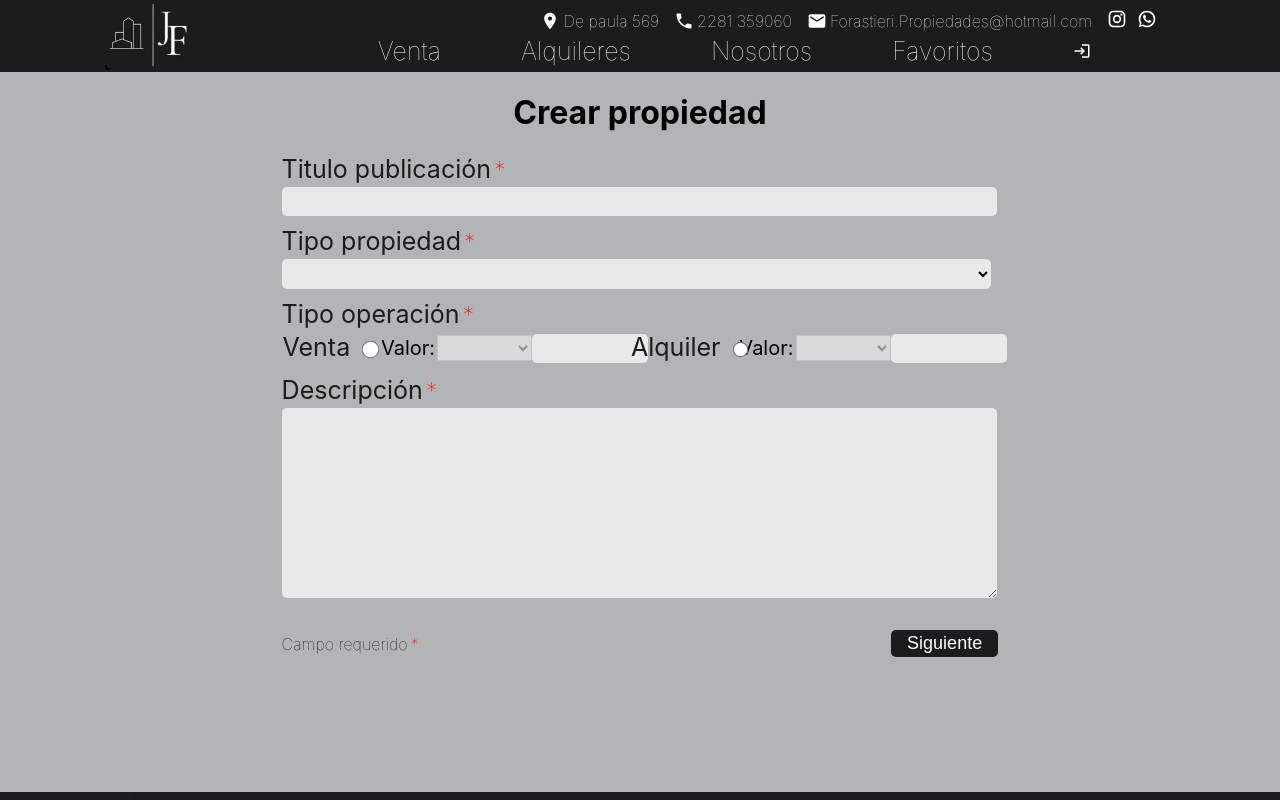
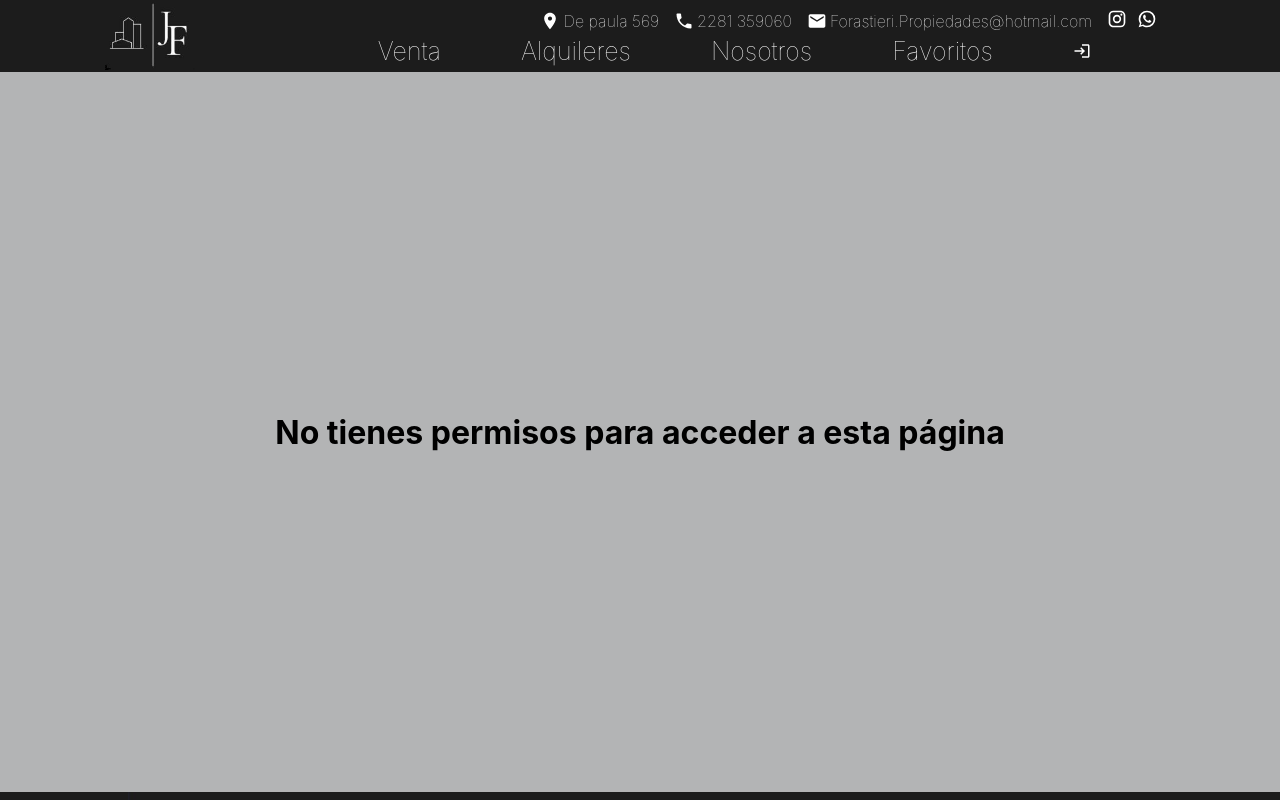
Before and after one commit to lucianoForastiere/Front, a React (Create React App) app: page /admin/creaPropiedad in a window 1280 px wide. Shown: the top 800 px of the page. Built offline with nearby package versions, Linux system fonts and the light colour scheme.

Commit message:
log admin

```diff
--- a/src/App.js
+++ b/src/App.js
@@ -14,12 +14,13 @@ import ListaPropsAdminPage from './paginas/ListaProspAdminPage';
 import EditaPropiedad from './paginas/EditaPropiedad';
 import ContactoPAntallaCH from './componentes/ContactoPantallaCH';
 import AltaUsuarioPage from './paginas/AltaUsuario';
-import './App.css';
 import ListaUsuariosPage from './paginas/ListaUsuariosPage';
 import EditaUsuarioPage from './paginas/EditaUsuario';
+import './App.css';
 
 
 function App() {
+
   return (
     <InmobiliariaProvider>
       <div className="App">
@@ -35,12 +36,14 @@ function App() {
           <Route path='/contacto' element={<ContactoPAntallaCH/>} />
           <Route path='/detalle/:id' element={<DetalleProp/>} />
           <Route path='/favoritos' element={<FavoritosPage/>} />
-          <Route path='/admin/creaPropiedad' element={<CreaPropiedad/>} />
-          <Route path='/admin/listaPropsAdmin' element={<ListaPropsAdminPage/>} />
-          <Route path='admin/editaProp/:_id' element={<EditaPropiedad/>} />
-          <Route path='/admin/creaUsuario' element={<AltaUsuarioPage/>} />
-          <Route path='/admin/listaUsuarios' element={<ListaUsuariosPage/>} />
-          <Route path='/admin/editaUsuario/:_id' element={<EditaUsuarioPage/>} />
+          {/* rutas para Admin */}
+          <Route path='/admin/creaPropiedad' element={<CreaPropiedad />} />
+          <Route path='/admin/listaPropsAdmin' element={<ListaPropsAdminPage />} />
+          <Route path='admin/editaProp/:_id' element={<EditaPropiedad />} />
+          <Route path='/admin/creaUsuario' element={<AltaUsuarioPage />} />
+          <Route path='/admin/listaUsuarios' element={<ListaUsuariosPage />} />
+          <Route path='/admin/editaUsuario/:_id' element={<EditaUsuarioPage />} />
+
           <Route path='*' element={<h1>404 Not Found</h1>} />
         </Routes>
 
--- a/src/componentes/LandingA/index.jsx
+++ b/src/componentes/LandingA/index.jsx
@@ -23,7 +23,7 @@ function LandingPage2() {
                     <Link to={'/alquiler'}>
                         <button className='btn-landing'>Quiero Alquilar</button>
                     </Link>
-                    <Link to={'/vender'}>
+                    <Link to={'/contacto'}>
                         <button className='btn-landing'>Quiero Vender</button>
                     </Link>
                 </div>
--- a/src/componentes/Login/index.jsx
+++ b/src/componentes/Login/index.jsx
@@ -49,8 +49,6 @@ function Login() {
             if(validaInputs()){
                 dispatch(login(input));
             }
-            //redirijo a home
-            window.location.href = '/';
         }
     };
 
--- a/src/context/index.js
+++ b/src/context/index.js
@@ -8,11 +8,11 @@ export const InmobiliariaContext = createContext();
 export const InmobiliariaProvider = ({children}) => {
 
     //estado data usuario logeado, por eso null es un objeto
-    const [userLog, setUserLog] = useState(null); console.log("userLOg:",userLog);
+    const [userLog, setUserLog] = useState(null);
     //estado para login
     const [isAuthenticated, setIsAuthenticated] = useState(false);
     //estado nombre admin logeado
-    const [nombreUser, setNombreUser] = useState(''); console.log("nomb:",nombreUser);
+    const [nombreUser, setNombreUser] = useState('');
     //estado para menú hamburguesa
     const [ isOpenModalVideo, setisOpenModalVideo ] = useState(false);
 
@@ -37,7 +37,7 @@ export const InmobiliariaProvider = ({children}) => {
             setIsAuthenticated(true);
             setNombreUser(userLogin.user);
         }
-    }, []);
+    }, [userLog]);
 
 
     return (
--- a/src/paginas/AltaUsuario/index.jsx
+++ b/src/paginas/AltaUsuario/index.jsx
@@ -1,12 +1,23 @@
-import React from 'react';
+import React, { useContext } from 'react';
 import FormularioCreaUsuario from '../../componentes/FormularioCreaUsuario';
 import './estilos.css';
+import { InmobiliariaContext } from '../../context';
 
 function AltaUsuarioPage() {
+
+    const context = useContext(InmobiliariaContext);
+
     return (
         <div className='cont-alta-usuario'>
-            <h1>Alta de Usuario</h1>
-            <FormularioCreaUsuario />
+            {
+                context.isAuthenticated ?
+                <>
+                    <h1>Alta de Usuario</h1>
+                    <FormularioCreaUsuario />
+                </>
+                :
+                <h1>Debes estar logeado para acceder a esta página</h1>
+            }
         </div>
     )
 }
--- a/src/paginas/CreaPropiedad/estilos.css
+++ b/src/paginas/CreaPropiedad/estilos.css
@@ -1,5 +1,8 @@
-.cont-page-crea-prop {
+.contenedor-crea-prop {
     width: 100%;
     min-height: 90vh;
+    display: flex;
+    justify-content: center;
+    align-items: center;
     background-color: rgb(179, 180, 181);
 }
--- a/src/paginas/CreaPropiedad/index.jsx
+++ b/src/paginas/CreaPropiedad/index.jsx
@@ -1,11 +1,13 @@
-import React from 'react';
+import React, { useContext } from 'react';
 import { actual } from '../../urls';
+import { InmobiliariaContext } from '../../context';
 import FormularioProp from '../../componentes/FormularioPropiedad';
 import Swal from 'sweetalert2';
 import './estilos.css';
 
+function CreaPropiedad() {
 
-function CreaPropiedad() {
+    const context = useContext(InmobiliariaContext);
 
     const handleOnSubmit = async(data) => {
 
@@ -68,8 +70,14 @@ function CreaPropiedad() {
     };
 
     return (
-        <div className='cont-page-crea-prop'>
-            <FormularioProp handleOnSubmit={handleOnSubmit} op='creacion'/>
+        <div className="contenedor-crea-prop">
+            {
+            context.isAuthenticated ? (
+                    <FormularioProp handleOnSubmit={handleOnSubmit} />
+            ) : (
+                <h1>No tienes permisos para acceder a esta página</h1>
+            )
+        }
         </div>
     )
 }
--- a/src/paginas/EditaPropiedad/index.jsx
+++ b/src/paginas/EditaPropiedad/index.jsx
@@ -1,16 +1,18 @@
-import React, { useEffect } from 'react';
+import React, { useContext, useEffect } from 'react';
 import { actual } from '../../urls';
 import { useParams } from 'react-router-dom';
 import { useDispatch, useSelector } from 'react-redux';
 import { getPropiedad } from '../../redux/actions';
 import FormularioProp from '../../componentes/FormularioPropiedad';
 import './estilos.css';
+import { InmobiliariaContext } from '../../context';
 
 function EditaPropiedad() {
 
     const {_id} = useParams();
     const dispatch = useDispatch();
     const propiedad = useSelector((state) => state.propiedad);
+    const context = useContext(InmobiliariaContext);
 
     const handleOnSubmit = async (data) => {
 
@@ -67,10 +69,18 @@ function EditaPropiedad() {
 
     return (
         <div className='cont-page-edita-prop'>
-            <FormularioProp
-                propiedad={propiedad}
-                handleOnSubmit={handleOnSubmit}
-            />
+            {
+                context.isAuthenticated ? (
+                    <>
+                        <FormularioProp
+                            propiedad={propiedad}
+                            handleOnSubmit={handleOnSubmit}
+                        />
+                    </>
+                ) : (
+                    <h1>Acceso denegado</h1>
+                )
+            }
         </div>
     )
 }
--- a/src/paginas/EditaUsuario/index.jsx
+++ b/src/paginas/EditaUsuario/index.jsx
@@ -1,12 +1,26 @@
-import React from 'react'
+import React, { useContext } from 'react'
 import FormularioUsuario from '../../componentes/FormularioCreaUsuario';
 import './estilos.css';
+import { InmobiliariaContext } from '../../context';
 
 function EditaUsuarioPage() {
+
+    const context = useContext(InmobiliariaContext);
+
     return (
         <div className='cont-edita-usuario'>
-            <h1>Edita Usuario</h1>
-            <FormularioUsuario operacion="edita" />
+            {
+                context.isAuthenticated ? (
+                    <>
+                        <h1>Edita Usuario</h1>
+                        <FormularioUsuario operacion="edita" />
+                    </>
+                )
+                :
+                (
+                    <h1>No está autorizado</h1>
+                )
+            }
         </div>
     )
 }
--- a/src/paginas/ListaProspAdminPage/index.jsx
+++ b/src/paginas/ListaProspAdminPage/index.jsx
@@ -1,14 +1,17 @@
-import React, { useEffect } from 'react'
+import React, { useContext, useEffect } from 'react'
 import { useDispatch, useSelector } from 'react-redux';
 import { getProps } from '../../redux/actions';
 import TablaProspAdmin from '../../componentes/TablaPropsAdmin';
+import { InmobiliariaContext } from '../../context';
 import './estilos.css';
+
 
 
 function ListaPropsAdminPage() {
 
     const propiedades = useSelector(state => state.propiedades);
     const dispatch = useDispatch();
+    const context = useContext(InmobiliariaContext);
 
     useEffect(()=>{
         dispatch(getProps());
@@ -17,9 +20,17 @@ function ListaPropsAdminPage() {
 
     return (
         <div className='cont-listaPropsAdmin'>
-            <h1>Lista de Propiedades</h1>
-            <p className='msj-girar-pantalla'>Girar el dispositivo para una mejor vista de la tabala</p>
-            <TablaProspAdmin propiedades={propiedades}/>
+            {
+                context.isAuthenticated ? (
+                    <>
+                        <h1>Lista de Propiedades</h1>
+                        <p className='msj-girar-pantalla'>Girar el dispositivo para una mejor vista de la tabala</p>
+                        <TablaProspAdmin propiedades={propiedades}/>
+                    </>
+                ) : (
+                    <h1>Acceso denegado</h1>
+                )
+            }
         </div>
     )
 }
--- a/src/paginas/ListaUsuariosPage/index.jsx
+++ b/src/paginas/ListaUsuariosPage/index.jsx
@@ -1,14 +1,16 @@
 
-import React, { useEffect } from 'react'
+import React, { useContext, useEffect } from 'react'
 import { useDispatch, useSelector } from 'react-redux';
 import { getUsuarios } from '../../redux/actions';
 import ListaUsuarios from '../../componentes/ListaUsuarios';
 import './estilos.css';
+import { InmobiliariaContext } from '../../context';
 
 function ListaUsuariosPage() {
 
     const usuarios = useSelector((state) => state.usuarios);
     const dispatch = useDispatch();
+    const context = useContext(InmobiliariaContext);
 
     useEffect(()=>{
         dispatch(getUsuarios());
@@ -16,8 +18,15 @@ function ListaUsuariosPage() {
 
     return (
         <div className='cont-lista-usuarios'>
-            <h1>Lista usuarios</h1>
-            <ListaUsuarios usuarios={usuarios} />
+            {
+                context.isAuthenticated ?
+                <>
+                    <h1>Lista usuarios</h1>
+                    <ListaUsuarios usuarios={usuarios} />
+                </>
+                :
+                <h2>No hay usuarios</h2>
+            }
         </div>
     )
 }
--- a/src/urls/index.js
+++ b/src/urls/index.js
@@ -1,6 +1,6 @@
 //desarrollo
-//const local = "http://localhost:3002";
+const local = "http://localhost:3002";
 //producción HEROKU
 const produccion = "https://back-inmobiliaria-9e05d75280f8.herokuapp.com";
 
-export const actual = produccion;
+export const actual = local;
```
